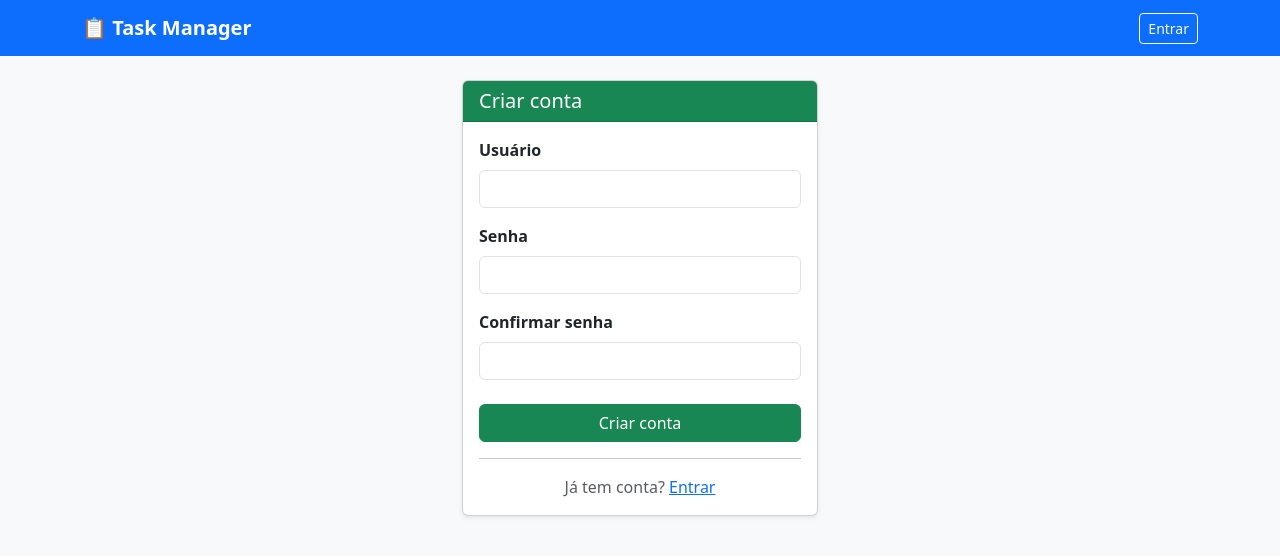
After one commit to Tubelo/task-manager, a Django app: page /cadastro/ in a window 1280 px wide. The commit adds this page. Shown: the top 556 px of the page. Run offline with Django 5.2, Linux system fonts and the light colour scheme.

Commit message:
add login, register and logout of users

```diff
--- a/core/settings.py
+++ b/core/settings.py
@@ -117,5 +117,5 @@ USE_TZ = True
 
 STATIC_URL = 'static/'
 
-LOGIN_URL = '/admin/login/'
+LOGIN_URL = '/login/'
 LOGIN_REDIRECT_URL = '/'
--- a/tasks/templates/tasks/base.html
+++ b/tasks/templates/tasks/base.html
@@ -9,10 +9,17 @@
 <body class="bg-light">
 
 <nav class="navbar navbar-dark bg-primary mb-4">
-    <div class="container">
-        <span class="navbar-brand fw-bold">📋 Task Manager</span>
+    <div class="container d-flex justify-content-between align-items-center">
+        <a href="{% url 'task_list' %}" class="navbar-brand fw-bold text-decoration-none">
+            📋 Task Manager
+        </a>
         {% if user.is_authenticated %}
-            <span class="text-white">Olá, {{ user.username }}</span>
+            <div class="d-flex align-items-center gap-3">
+                <span class="text-white">Olá, {{ user.username }}</span>
+                <a href="{% url 'logout' %}" class="btn btn-outline-light btn-sm">Sair</a>
+            </div>
+        {% else %}
+            <a href="{% url 'login' %}" class="btn btn-outline-light btn-sm">Entrar</a>
         {% endif %}
     </div>
 </nav>
--- /dev/null
+++ b/tasks/templates/tasks/register.html
@@ -0,0 +1,55 @@
+{% extends 'tasks/base.html' %}
+
+{% block content %}
+<div class="row justify-content-center">
+    <div class="col-md-4">
+
+        <div class="card shadow-sm">
+            <div class="card-header bg-success text-white">
+                <h5 class="mb-0">Criar conta</h5>
+            </div>
+            <div class="card-body">
+
+                {% if form.errors %}
+                    <div class="alert alert-danger">Corrija os erros abaixo.</div>
+                {% endif %}
+
+                <form method="post">
+                    {% csrf_token %}
+
+                    <div class="mb-3">
+                        <label class="form-label fw-semibold">Usuário</label>
+                        <input type="text" name="username" class="form-control"
+                               value="{{ form.username.value|default:'' }}">
+                        {% if form.username.errors %}
+                            <small class="text-danger">{{ form.username.errors|join:", " }}</small>
+                        {% endif %}
+                    </div>
+
+                    <div class="mb-3">
+                        <label class="form-label fw-semibold">Senha</label>
+                        <input type="password" name="password1" class="form-control">
+                    </div>
+
+                    <div class="mb-4">
+                        <label class="form-label fw-semibold">Confirmar senha</label>
+                        <input type="password" name="password2" class="form-control">
+                        {% if form.password2.errors %}
+                            <small class="text-danger">{{ form.password2.errors|join:", " }}</small>
+                        {% endif %}
+                    </div>
+
+                    <button type="submit" class="btn btn-success w-100">Criar conta</button>
+                </form>
+
+                <hr>
+                <p class="text-center mb-0 text-muted">
+                    Já tem conta? <a href="{% url 'login' %}">Entrar</a>
+                </p>
+
+            </div>
+        </div>
+
+    </div>
+</div>
+{% endblock %}
--- a/tasks/urls.py
+++ b/tasks/urls.py
@@ -6,4 +6,7 @@ urlpatterns = [
     path('nova/', views.task_create, name='task_create'),
     path('editar/<int:pk>/', views.task_edit, name='task_edit'),
     path('excluir/<int:pk>/', views.task_delete, name='task_delete'),
+    path('login/', views.user_login, name='login'),
+    path('cadastro/', views.user_register, name='register'),
+    path('logout/', views.user_logout, name='logout'),
 ]
--- a/tasks/views.py
+++ b/tasks/views.py
@@ -1,5 +1,7 @@
 from django.shortcuts import render, redirect, get_object_or_404
 from django.contrib.auth.decorators import login_required
+from django.contrib.auth import authenticate, login, logout
+from django.contrib.auth.forms import UserCreationForm
 from .models import Task
 from .forms import TaskForm
 
@@ -40,3 +42,35 @@ def task_delete(request, pk):
         task.delete()
         return redirect('task_list')
     return render(request, 'tasks/task_confirm_delete.html', {'task': task})
+
+def user_login(request):
+    if request.user.is_authenticated:
+        return redirect('task_list')
+    if request.method == 'POST':
+        username = request.POST['username']
+        password = request.POST['password']
+        user = authenticate(request, username=username, password=password)
+        if user:
+            login(request, user)
+            return redirect('task_list')
+        else:
+            form = type('obj', (object,), {'errors': True})()
+            return render(request, 'tasks/login.html', {'form': form})
+    return render(request, 'tasks/login.html', {'form': type('obj', (object,), {'errors': False})()})
+
+def user_register(request):
+    if request.user.is_authenticated:
+        return redirect('task_list')
+    if request.method == 'POST':
+        form = UserCreationForm(request.POST)
+        if form.is_valid():
+            user = form.save()
+            login(request, user)
+            return redirect('task_list')
+    else:
+        form = UserCreationForm()
+    return render(request, 'tasks/register.html', {'form': form})
+
+def user_logout(request):
+    logout(request)
+    return redirect('login')
```
Also changed, not shown: tasks/templates/tasks/login.html (added, +43 -0 lines).
